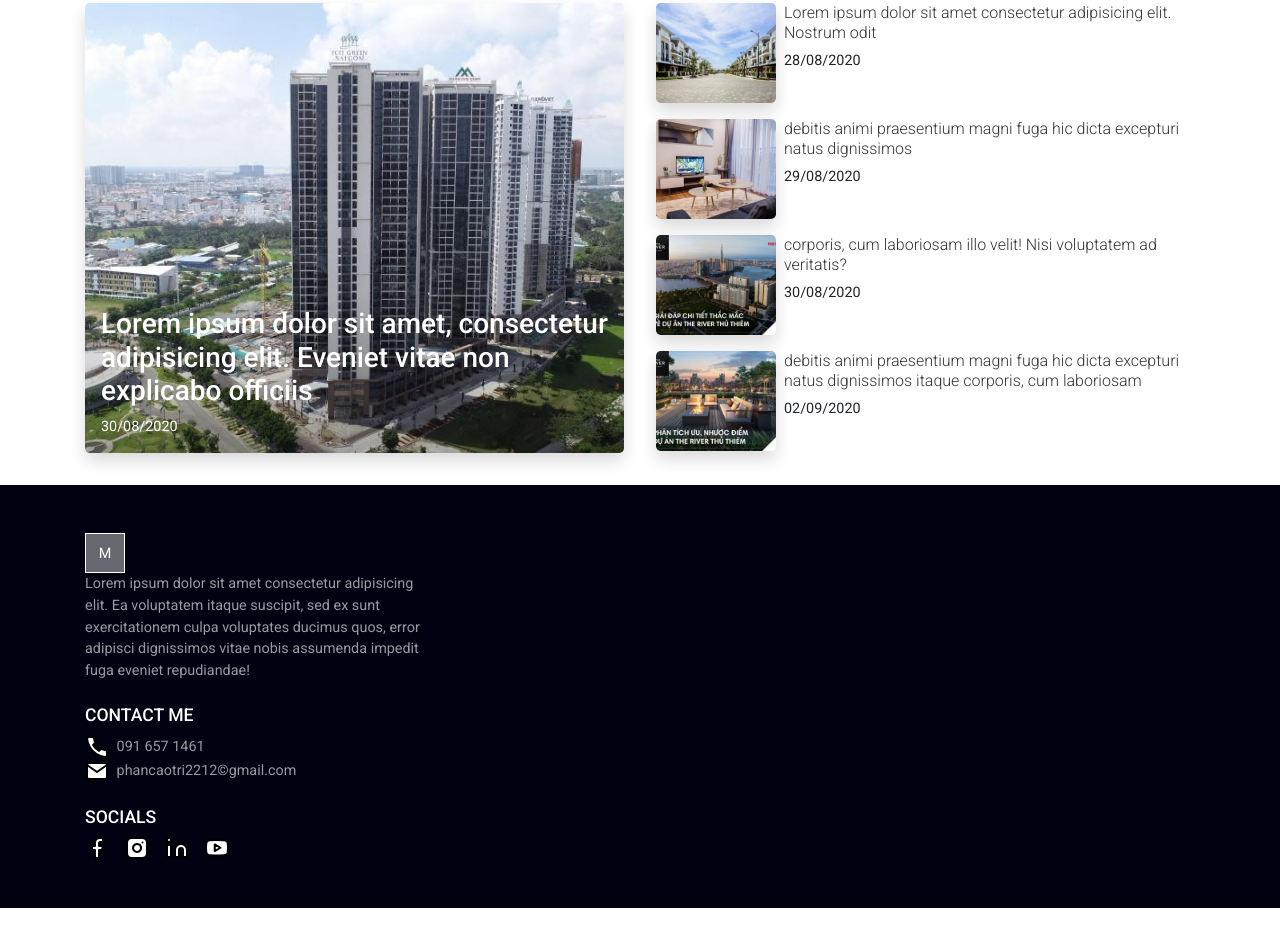
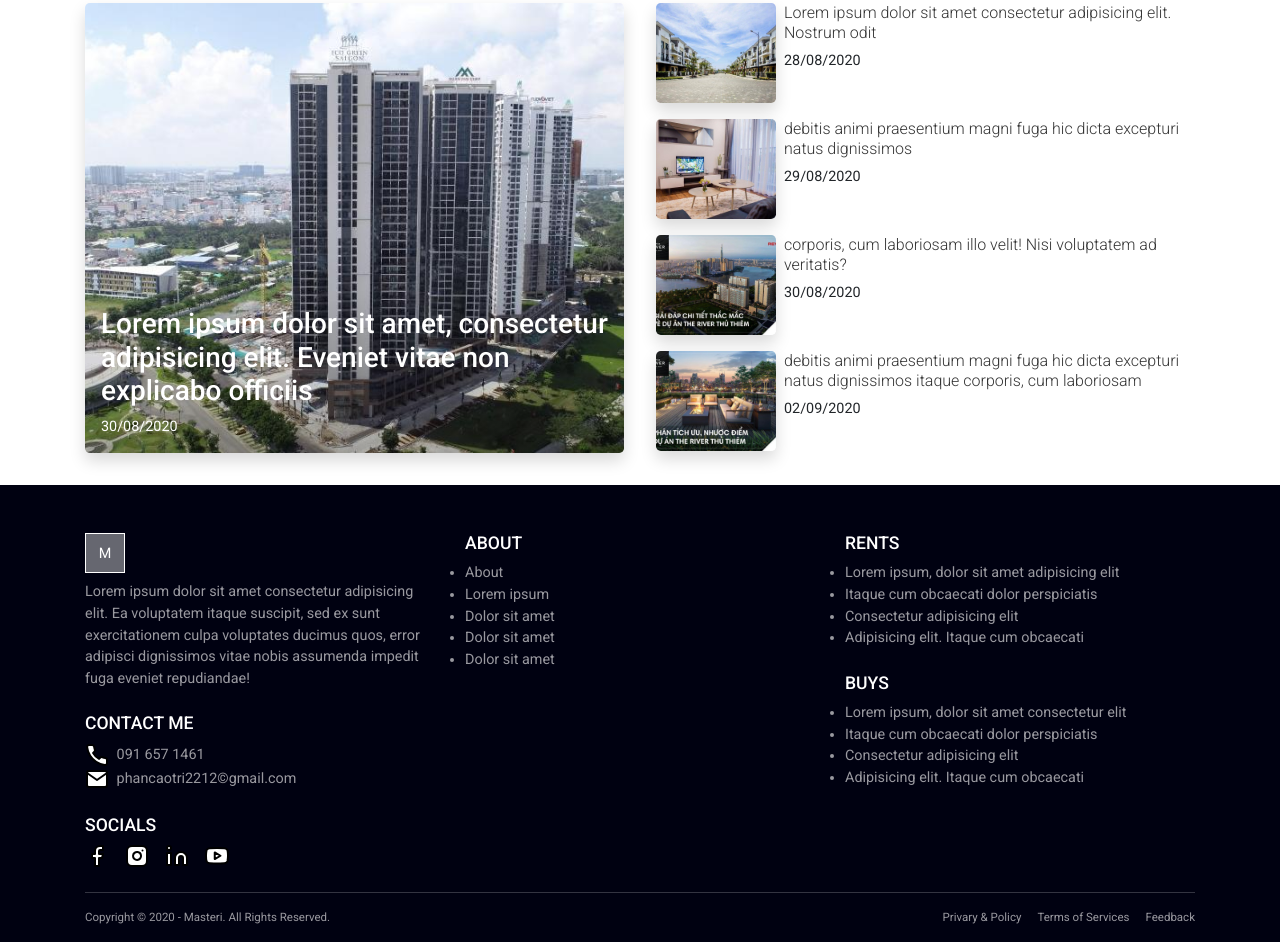
Before and after one commit to oclockvn/masteri, a website: page demo/index.html in a window 1280 px wide. Shown: the part 2454-3396 px from the top of the page. Before the commit the page ends 3362 px from the top, so only its background shows below. Drawn offline with Linux system fonts and the light colour scheme.

Commit message:
update footer

```diff
--- a/demo/assets/scss/partials/_footer.scss
+++ b/demo/assets/scss/partials/_footer.scss
@@ -5,18 +5,18 @@
 
   a {
     color: rgba(#fff, 0.6);
-    transition: 0.4s ease-in;
+    transition: 0.2s ease-in;
 
     &:hover {
       color: #fff;
     }
   }
-}
 
-.footer-title {
-  color: #fff;
-  font-size: 1.1rem;
-  text-transform: uppercase;
+  h4 {
+    color: #fff;
+    font-size: 1.1rem;
+    text-transform: uppercase;
+  }
 }
 
 .socials li {
@@ -26,3 +26,7 @@
 .contact img {
   margin-right: 0.25rem;
 }
+
+.end {
+  border-top: 1px solid rgba(#fff, 0.2);
+}
--- a/demo/index.html
+++ b/demo/index.html
@@ -214,7 +214,7 @@
     </div>
   </section>
 
-  <footer class="footer py-5">
+  <footer class="footer pt-5">
     <div class="container">
       <div class="row">
         <div class="col-md-4">
@@ -222,14 +222,15 @@
             <a href="#" class="align-items-center brand d-block d-flex justify-content-center">
               <span>M</span>
             </a>
-            <p>Lorem ipsum dolor sit amet consectetur adipisicing elit. Ea voluptatem itaque suscipit, sed ex sunt
+            <p class="mt-2">Lorem ipsum dolor sit amet consectetur adipisicing elit. Ea voluptatem itaque suscipit, sed
+              ex sunt
               exercitationem culpa voluptates ducimus quos, error adipisci dignissimos vitae nobis assumenda impedit
               fuga eveniet repudiandae!</p>
           </div>
 
 
           <section class="mb-4">
-            <h4 class="footer-title">Contact me</h4>
+            <h4>Contact me</h4>
             <ul class="contact list-none m-0 p-0">
               <li>
                 <img src="assets/img/phone.svg" alt="Phone">
@@ -243,7 +244,7 @@
           </section>
 
           <section>
-            <h4 class="footer-title">Socials</h4>
+            <h4>Socials</h4>
             <ul class="align-items-center d-flex list-none m-0 p-0 socials">
               <li>
                 <a href="#" title="facebook">
@@ -269,6 +270,77 @@
           </section>
 
         </div>
+
+        <div class="col-md-4">
+          <section>
+            <h4>About</h4>
+            <ul class="m-0 p-0">
+              <li>
+                <a href="#">About</a>
+              </li>
+              <li>
+                <a href="#">Lorem ipsum</a>
+              </li>
+              <li>
+                <a href="#">Dolor sit amet</a>
+              </li>
+              <li>
+                <a href="#">Dolor sit amet</a>
+              </li>
+              <li>
+                <a href="#">Dolor sit amet</a>
+              </li>
+            </ul>
+          </section>
+        </div>
+
+        <div class="col-md-4">
+          <section class="mb-4">
+            <h4>Rents</h4>
+            <ul class="m-0 p-0">
+              <li>
+                <a href="#">Lorem ipsum, dolor sit amet adipisicing elit</a>
+              </li>
+              <li>
+                <a href="#">Itaque cum obcaecati dolor perspiciatis</a>
+              </li>
+              <li>
+                <a href="#">Consectetur adipisicing elit</a>
+              </li>
+              <li>
+                <a href="#"> Adipisicing elit. Itaque cum obcaecati</a>
+              </li>
+            </ul>
+          </section>
+
+          <section>
+            <h4>Buys</h4>
+            <ul class="m-0 p-0">
+              <li>
+                <a href="#">Lorem ipsum, dolor sit amet consectetur elit</a>
+              </li>
+              <li>
+                <a href="#">Itaque cum obcaecati dolor perspiciatis</a>
+              </li>
+              <li>
+                <a href="#">Consectetur adipisicing elit</a>
+              </li>
+              <li>
+                <a href="#"> Adipisicing elit. Itaque cum obcaecati</a>
+              </li>
+            </ul>
+          </section>
+        </div>
+
+      </div>
+
+      <div class="d-flex end justify-content-between mt-4 py-3 small">
+        <span>Copyright &copy; 2020 - Masteri. All Rights Reserved.</span>
+        <div class="d-flex align-items-center">
+          <a href="#">Privary &amp; Policy</a>
+          <a class="mx-3" href="#">Terms of Services</a>
+          <a href="#">Feedback</a>
+        </div>
       </div>
     </div>
 
```
Also changed, not shown: demo/assets/css/style.css, 1 other file.
